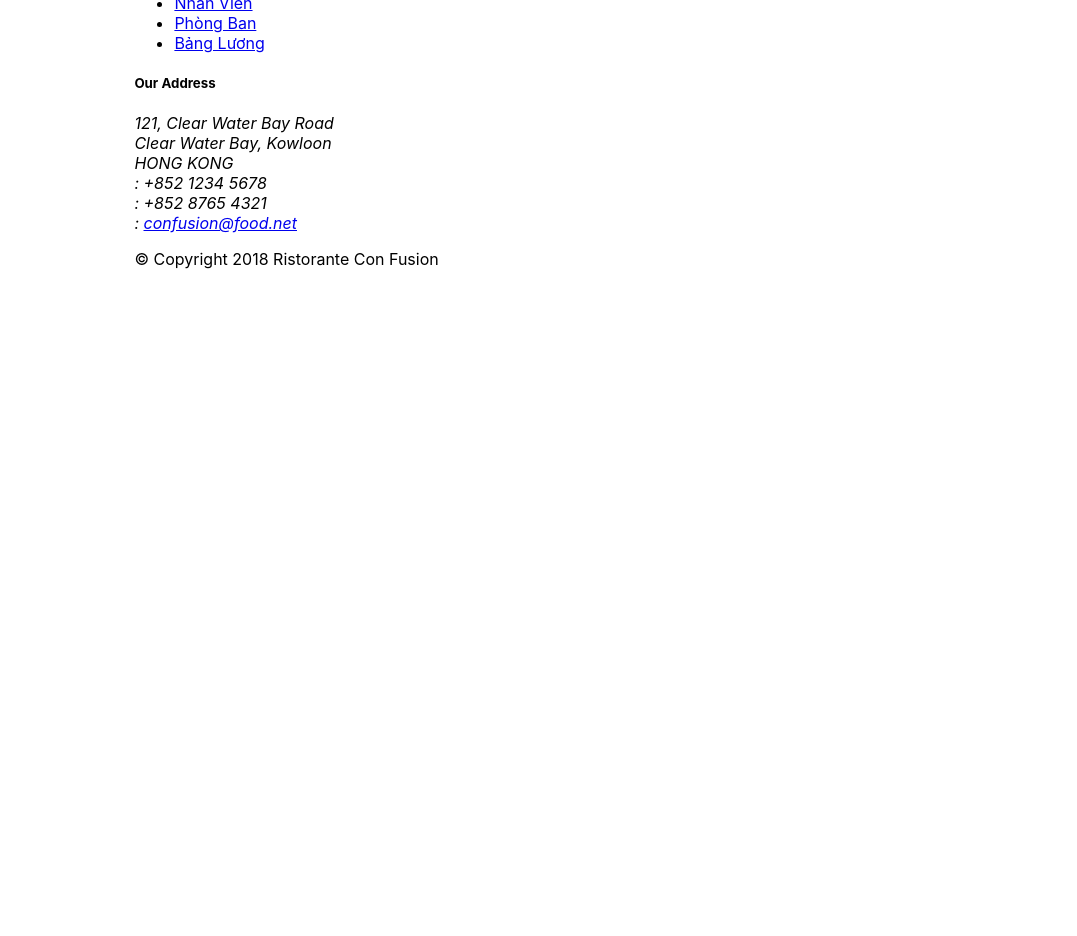
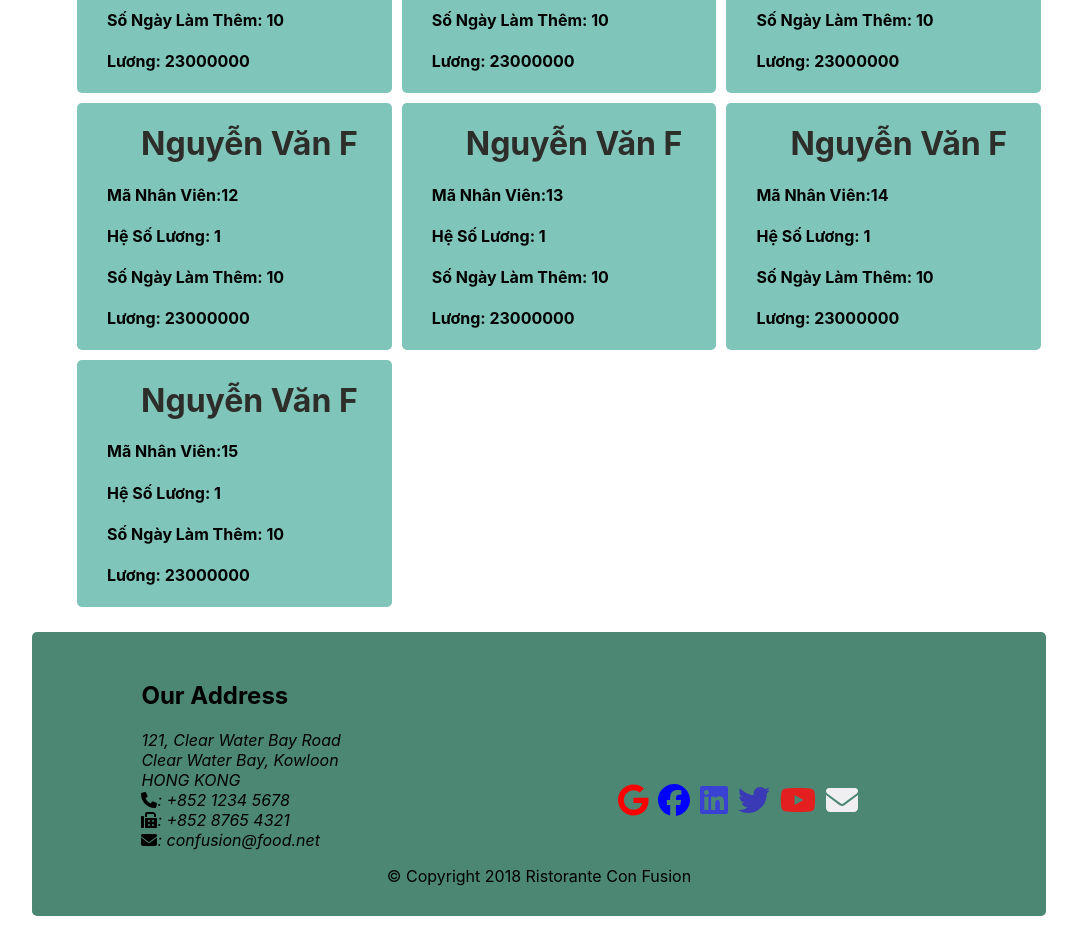
Before and after one commit to longho964/RJS101x_01-A_VN_DN_ASM3_longhnFX15082, a React (Create React App) app: page /bangluong in a window 1280 px wide. Shown: the part 1140-2076 px from the top of the page, without its empty margins (96-1173 px from the left). Before the commit the page ends 1429 px from the top, so only its background shows below. Built offline with nearby package versions, Linux system fonts and the light colour scheme.

Commit message:
update css

```diff
--- a/package.json
+++ b/package.json
@@ -3,6 +3,11 @@
   "version": "0.1.0",
   "private": true,
   "dependencies": {
+    "@fortawesome/fontawesome-svg-core": "^6.1.1",
+    "@fortawesome/free-brands-svg-icons": "^6.1.1",
+    "@fortawesome/free-regular-svg-icons": "^6.1.1",
+    "@fortawesome/free-solid-svg-icons": "^6.1.1",
+    "@fortawesome/react-fontawesome": "^0.2.0",
     "@testing-library/jest-dom": "^5.16.4",
     "@testing-library/react": "^13.3.0",
     "@testing-library/user-event": "^13.5.0",
--- a/src/App.css
+++ b/src/App.css
@@ -5,25 +5,61 @@
   text-align: center;
   border-radius: 5px;
 }
-.row {
+.row-stafflist {
   display: grid;
   grid-template-columns: 16% 16% 16% 16% 16% 16%;
+}
+.row-staffinfor {
+  display: grid;
+  grid-template-columns: 25% 75%;
+}
+.row-department {
+  display: grid;
+  grid-template-columns: 33% 33% 33%;
 }
 .container {
   margin: 20px 10%;
 }
-.liInfor {
-  list-style-type: none;
-  text-decoration: none;
+
+.department {
   text-align: center;
   border-radius: 5px;
   background-color: rgb(128, 197, 186);
   margin: 5px;
-  padding: 5px;
+  padding: 20px;
 }
-.liInfor :hover {
+.department :hover {
+  color: rgb(61, 111, 54);
+  font-size: x-large;
+}
+
+.staff-infor {
+  list-style-type: none;
+  text-decoration: none;
+  border-radius: 5px;
+  background-color: rgb(128, 197, 186);
+  margin: 5px;
+  padding-left: 30px;
+}
+.staff-infor :hover {
   background-color: rgb(61, 111, 124);
   cursor: pointer;
+}
+
+.staff-list {
+  text-align: center;
+  list-style-type: none;
+  text-decoration: none;
+  border-radius: 5px;
+  background-color: rgb(128, 197, 186);
+  margin: 5px;
+  padding: 20px;
+}
+
+.staff-infor-name {
+  color: rgb(45, 45, 42);
+  text-align: center;
+  font-size: xx-large;
 }
 .infor {
   background-color: whitesmoke;
@@ -39,20 +75,106 @@
   display: inline-flex;
   margin: 10px;
 }
-.fa {
+
+a {
   text-decoration: none;
+  color: black;
+}
+a :hover {
+  color: rgb(13, 165, 203);
+}
+
+.staffinfor-image {
+  margin: 20px;
+  border-radius: 50%;
+  width: 80%;
+}
+
+.staff-list-image {
+  border-radius: 50%;
+  width: 80%;
+}
+.footer {
+  padding: 10px;
+  margin: 20px 10px 0px 0px;
+  background-color: rgb(75, 135, 115);
+  border-radius: 5px;
+}
+.footer-row {
+  display: grid;
+  grid-template-columns: 50% 50%;
+}
+
+.footer-text {
+  text-align: center;
+}
+
+.icon {
+  padding-top: 30%;
+}
+
+.icon-text-center {
+  text-align: center;
+}
+
+.icon-google {
+  color: red;
+  font-size: xx-large;
+  margin: 5px;
+}
+
+.icon-facebook {
+  color: blue;
+  font-size: xx-large;
+  margin: 5px;
+}
+
+.icon-linkedin {
+  color: rgb(58, 66, 212);
+  font-size: xx-large;
+  margin: 5px;
+}
+
+.icon-twitter {
+  color: rgb(58, 58, 182);
+  font-size: xx-large;
+  margin: 5px;
+}
+
+.icon-youtube {
+  color: rgb(228, 31, 31);
+  font-size: xx-large;
+  margin: 5px;
+}
+
+.icon-mail {
+  color: rgb(239, 239, 242);
+  font-size: xx-large;
+  margin: 5px;
 }
 
 @media screen and (max-width: 992px) {
-  .row {
+  .row-stafflist {
     display: grid;
     grid-template-columns: 33% 33% 33%;
+  }
+  .row-department {
+    grid-template-columns: 50% 50%;
+  }
+  .row-staffinfor {
+    grid-template-columns: 33% 66%;
   }
 }
 
 @media screen and (max-width: 660px) {
-  .row {
+  .row-stafflist {
     display: grid;
     grid-template-columns: 50% 50%;
   }
+  .row-department {
+    grid-template-columns: 100%;
+  }
+  .row-staffinfor {
+    grid-template-columns: 50% 50%;
+  }
 }
--- a/src/StaffListApp/StaffInfor.js
+++ b/src/StaffListApp/StaffInfor.js
@@ -6,7 +6,11 @@ function RenderAvata({ staff }) {
   return (
     <div className="col-12 col-md-5 m-1">
       <Card>
-        <CardImg top src={staff.image} alt={staff.name}></CardImg>
+        <CardImg
+          className="staffinfor-image"
+          src={staff.image}
+          alt={staff.name}
+        ></CardImg>
       </Card>
     </div>
   );
@@ -37,7 +41,7 @@ function RenderStaffInfor({ choosenStaff }) {
 const StaffInfor = (props) => {
   if (props.staff != null)
     return (
-      <div className="row1">
+      <div className="row-staffinfor">
         <div className="col-12 col-md-5 m-1">
           <RenderAvata staff={props.staff} />
         </div>
--- a/src/StaffListApp/department.js
+++ b/src/StaffListApp/department.js
@@ -1,6 +1,5 @@
 import React, { Component } from "react";
 import { DEPARTMENTS } from "./staffs";
-import { Link } from "react-router-dom";
 import { Media } from "reactstrap";
 
 class Departments extends Component {
@@ -17,22 +16,17 @@ class Departments extends Component {
     console.log("try");
     const staffDepartment = this.state.DEPARTMENTS.map((depart) => {
       return (
-        <div key={depart.id} className="liInfor">
-          {/* <Media tag="li" onClick={() => this.showInfo(depart)}>
-            {" "}
-            <Link to="/staffInfor"> */}
+        <div key={depart.id} className="department">
           <Media body className="ml-5">
             <h1 heading>{depart.name}</h1>
             <Media heading>Số lượng nhân viên:{depart.numberOfStaff}</Media>
           </Media>{" "}
-          {/* </Link>
-          </Media> */}
         </div>
       );
     });
     return (
       <div>
-        <Media list className="row">
+        <Media list className="row-department">
           {staffDepartment}
         </Media>
       </div>
--- a/src/StaffListApp/footer.js
+++ b/src/StaffListApp/footer.js
@@ -1,27 +1,20 @@
 import React from "react";
-import { Link } from "react-router-dom";
-
+import { FontAwesomeIcon } from "@fortawesome/react-fontawesome";
+import {
+  faFacebook,
+  faTwitter,
+  faYoutube,
+  faLinkedin,
+  faGoogle,
+} from "@fortawesome/free-brands-svg-icons";
+import { faEnvelope, faFax, faPhone } from "@fortawesome/free-solid-svg-icons";
 function Footer(props) {
   return (
     <div className="footer">
       <div className="container">
-        <div className="row1 justify-content-center">
-          <div className="col-4 offset-1 col-sm-2">
-            <h5>Links</h5>
-            <ul className="list-unstyled">
-              <li>
-                <Link to="/nhanvien">Nhân Viên</Link>
-              </li>
-              <li>
-                <Link to="phongban">Phòng Ban</Link>
-              </li>
-              <li>
-                <Link to="/bangluong">Bảng Lương</Link>
-              </li>
-            </ul>
-          </div>
+        <div className="footer-row justify-content-center">
           <div className="col-7 col-sm-5">
-            <h5>Our Address</h5>
+            <h2>Our Address</h2>
             <address>
               121, Clear Water Bay Road
               <br />
@@ -29,54 +22,44 @@ function Footer(props) {
               <br />
               HONG KONG
               <br />
-              <i className="fa fa-phone fa-lg"></i>: +852 1234 5678
+              <FontAwesomeIcon icon={faPhone} />
+              : +852 1234 5678
               <br />
-              <i className="fa fa-fax fa-lg"></i>: +852 8765 4321
+              <FontAwesomeIcon icon={faFax} />
+              : +852 8765 4321
               <br />
-              <i className="fa fa-envelope fa-lg"></i>:{" "}
-              <a href="mailto:confusion@food.net">confusion@food.net</a>
+              <FontAwesomeIcon icon={faEnvelope} />
+              <a href="mailto:confusion@food.net">: confusion@food.net</a>
             </address>
           </div>
-          <div className="col-12 col-sm-4 align-self-center">
-            <div className="text-center">
-              <a
-                className="btn btn-social-icon btn-google"
-                href="http://google.com/+"
-              >
-                <i className="fa fa-google-plus"></i>
+          <div className="icon">
+            <div className="icon-text-center">
+              <a className="icon-google" href="http://google.com/+">
+                <FontAwesomeIcon icon={faGoogle} />
               </a>
               <a
-                className="btn btn-social-icon btn-facebook"
+                className="icon-facebook"
                 href="http://www.facebook.com/profile.php?id="
               >
-                <i className="fa fa-facebook"></i>
+                <FontAwesomeIcon icon={faFacebook} />
               </a>
-              <a
-                className="btn btn-social-icon btn-linkedin"
-                href="http://www.linkedin.com/in/"
-              >
-                <i className="fa fa-linkedin"></i>
+              <a className="icon-linkedin" href="http://www.linkedin.com/in/">
+                <FontAwesomeIcon icon={faLinkedin} />
               </a>
-              <a
-                className="btn btn-social-icon btn-twitter"
-                href="http://twitter.com/"
-              >
-                <i className="fa fa-twitter"></i>
+              <a className="icon-twitter" href="http://twitter.com/">
+                <FontAwesomeIcon icon={faTwitter} />
               </a>
-              <a
-                className="btn btn-social-icon btn-google"
-                href="http://youtube.com/"
-              >
-                <i className="fa fa-youtube"></i>
+              <a className="icon-youtube" href="http://youtube.com/">
+                <FontAwesomeIcon icon={faYoutube} />
               </a>
-              <a className="btn btn-social-icon" href="mailto:">
-                <i className="fa fa-envelope-o"></i>
+              <a className="icon-mail" href="mailto:">
+                <FontAwesomeIcon icon={faEnvelope} />
               </a>
             </div>
           </div>
         </div>
         <div className=" justify-content-center">
-          <div className="col-auto">
+          <div className="footer-text">
             <p>© Copyright 2018 Ristorante Con Fusion</p>
           </div>
         </div>
--- a/src/StaffListApp/payroll.js
+++ b/src/StaffListApp/payroll.js
@@ -1,6 +1,5 @@
 import React, { Component } from "react";
 import { STAFFS } from "./staffs";
-import { Link } from "react-router-dom";
 import { Media } from "reactstrap";
 
 class Payroll extends Component {
@@ -18,9 +17,9 @@ class Payroll extends Component {
     const payRoll = this.state.STAFFS.map((pay) => {
       const wage = [pay.salaryScale * 3000000 + pay.overTime * 2000000];
       return (
-        <div key={pay.id} className="liInfor">
+        <div key={pay.id} className="staff-infor">
           <Media body className="ml-5">
-            <Media heading>{pay.name}</Media>
+            <h1 className="staff-infor-name">{pay.name}</h1>
             <Media heading>Mã Nhân Viên:{pay.id}</Media>
             <Media heading>Hệ Số Lương: {pay.salaryScale}</Media>
             <Media heading>Số Ngày Làm Thêm: {pay.overTime}</Media>
@@ -31,7 +30,7 @@ class Payroll extends Component {
     });
     return (
       <div>
-        <Media list className="row">
+        <Media list className="row-department">
           {payRoll}
         </Media>
       </div>
--- a/src/StaffListApp/staffList.js
+++ b/src/StaffListApp/staffList.js
@@ -12,12 +12,12 @@ class Liststaff extends Component {
 
     const staffcompany = this.state.STAFFS.map((item) => {
       return (
-        <div key={item.id} className="liInfor">
+        <div key={item.id} className="staff-list">
           <Media tag="li" onClick={() => this.showInfo(item)}>
             {" "}
             <Link exact to={`/nhanvien/${item.id} `}>
               <Media body className="ml-5">
-                <img src={item.image}></img>
+                <img className="staff-list-image" src={item.image}></img>
                 <Media heading>{item.name}</Media>
               </Media>{" "}
             </Link>
@@ -25,7 +25,7 @@ class Liststaff extends Component {
         </div>
       );
     });
-    return <div className="row">{staffcompany}</div>;
+    return <div className="row-stafflist">{staffcompany}</div>;
   }
 }
 
```
Also changed, not shown: src/StaffListApp/StaffListComponent.js (+0 -21 lines), src/StaffListApp/header.js (+13 -11 lines), 1 other file (tests, documents, lock files or other folders).
